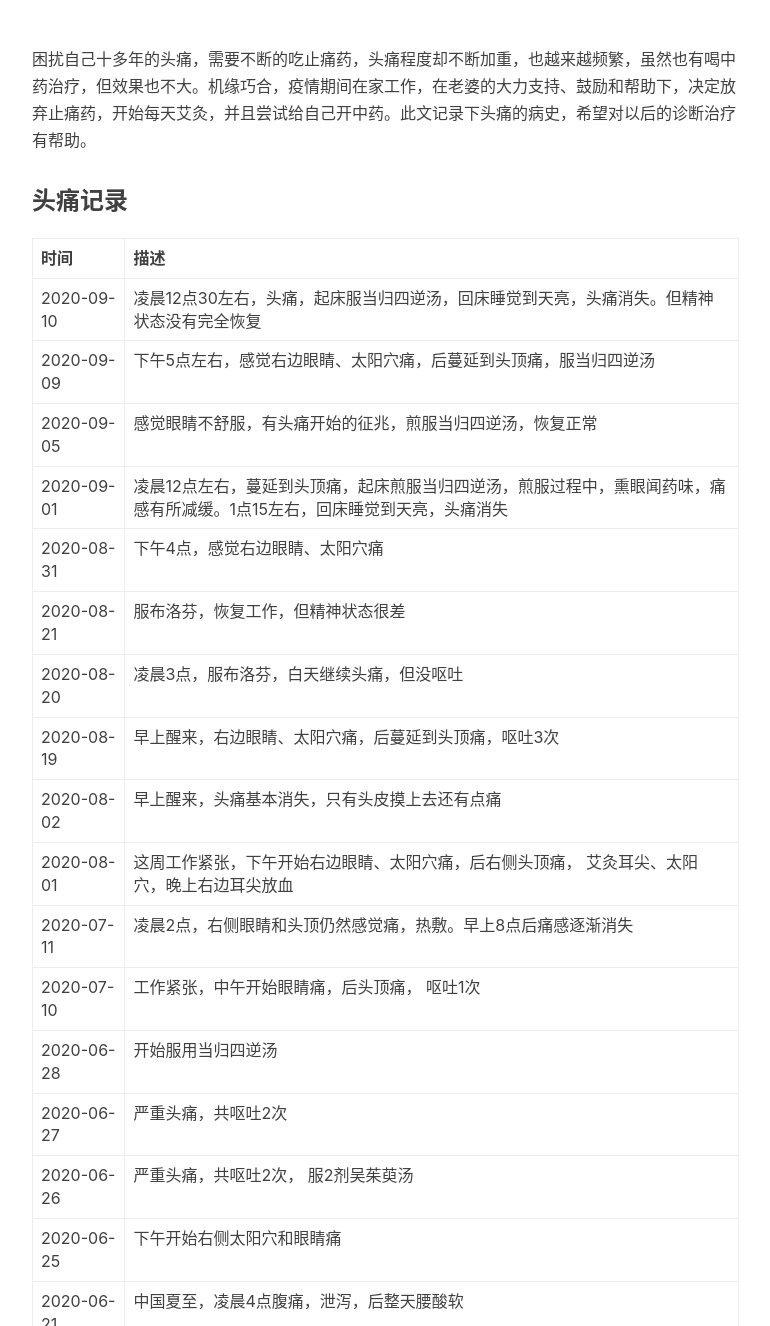
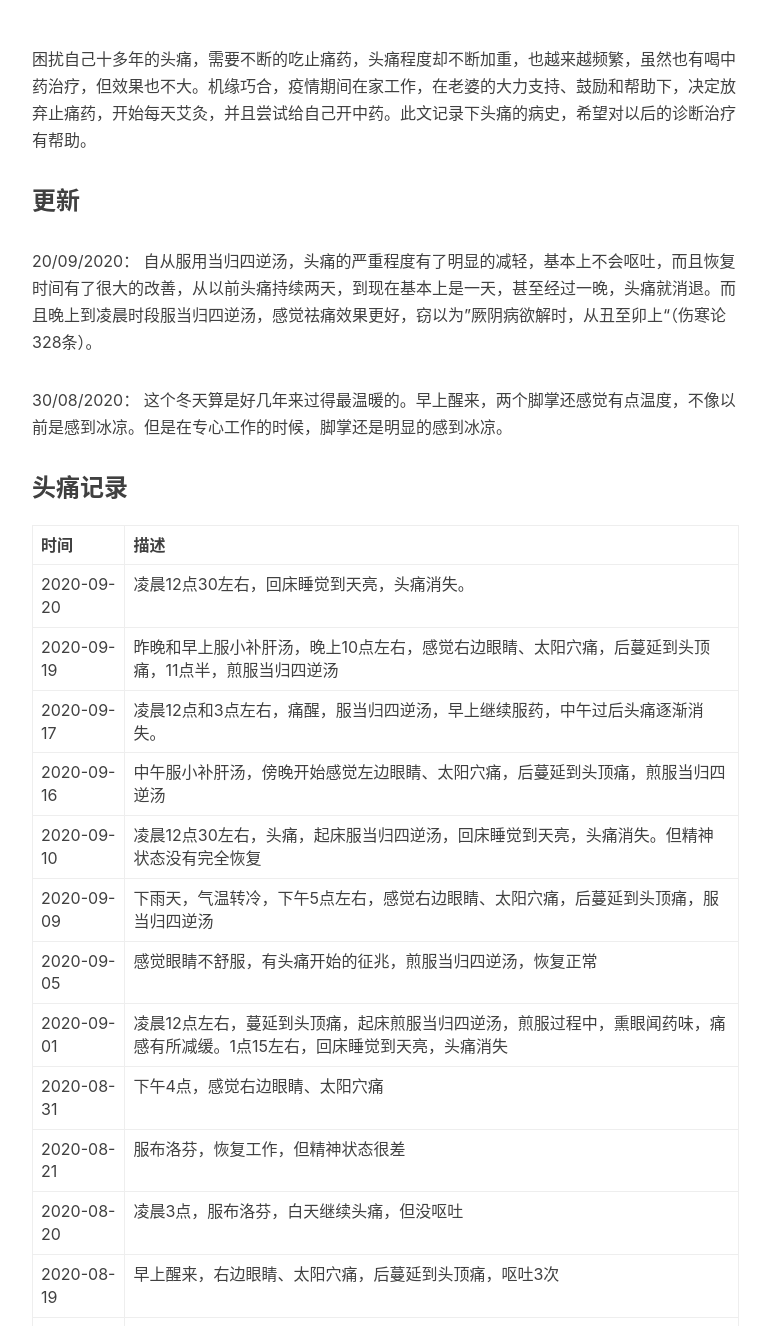
Before and after one commit to q15928/q15928.github.io, a Jekyll site: the page built from _posts/2020-04-22-headache-history.md, in a window 1280 px wide and 1400 px high, scrolled down 387 px, cut to the strip 74-1400 px from the top of the window. Shown: the whole strip, without its empty margins (233-1003 px from the left). Built offline with Jekyll 4.4.1, drawn with Linux system fonts in a browser that asks for light colours; nearby versions of some CDN libraries; comment, search, counter and statistics services are not loaded.

Commit message:
Updated headache post

```diff
--- a/_posts/2020-04-22-headache-history.md
+++ b/_posts/2020-04-22-headache-history.md
@@ -12,18 +12,27 @@ tags:
 ---
 困扰自己十多年的头痛，需要不断的吃止痛药，头痛程度却不断加重，也越来越频繁，虽然也有喝中药治疗，但效果也不大。机缘巧合，疫情期间在家工作，在老婆的大力支持、鼓励和帮助下，决定放弃止痛药，开始每天艾灸，并且尝试给自己开中药。此文记录下头痛的病史，希望对以后的诊断治疗有帮助。
 <!--more-->
+### 更新
+20/09/2020： 自从服用当归四逆汤，头痛的严重程度有了明显的减轻，基本上不会呕吐，而且恢复时间有了很大的改善，从以前头痛持续两天，到现在基本上是一天，甚至经过一晚，头痛就消退。而且晚上到凌晨时段服当归四逆汤，感觉祛痛效果更好，窃以为"厥阴病欲解时，从丑至卯上“（伤寒论328条）。
+
+30/08/2020： 这个冬天算是好几年来过得最温暖的。早上醒来，两个脚掌还感觉有点温度，不像以前是感到冰凉。但是在专心工作的时候，脚掌还是明显的感到冰凉。
 ### 头痛记录
 
 | 时间 | 描述 |
 | --- | --- |
+|2020-09-20 | 凌晨12点30左右，回床睡觉到天亮，头痛消失。 |
+|2020-09-19 | 昨晚和早上服小补肝汤，晚上10点左右，感觉右边眼睛、太阳穴痛，后蔓延到头顶痛，11点半，煎服当归四逆汤 |
+|2020-09-17 | 凌晨12点和3点左右，痛醒，服当归四逆汤，早上继续服药，中午过后头痛逐渐消失。 |
+|2020-09-16 | 中午服小补肝汤，傍晚开始感觉左边眼睛、太阳穴痛，后蔓延到头顶痛，煎服当归四逆汤 |
 |2020-09-10 | 凌晨12点30左右，头痛，起床服当归四逆汤，回床睡觉到天亮，头痛消失。但精神状态没有完全恢复 |
-|2020-09-09 | 下午5点左右，感觉右边眼睛、太阳穴痛，后蔓延到头顶痛，服当归四逆汤 |
+|2020-09-09 | 下雨天，气温转冷，下午5点左右，感觉右边眼睛、太阳穴痛，后蔓延到头顶痛，服当归四逆汤 |
 |2020-09-05 | 感觉眼睛不舒服，有头痛开始的征兆，煎服当归四逆汤，恢复正常 |
 |2020-09-01 | 凌晨12点左右，蔓延到头顶痛，起床煎服当归四逆汤，煎服过程中，熏眼闻药味，痛感有所减缓。1点15左右，回床睡觉到天亮，头痛消失 |
 |2020-08-31 | 下午4点，感觉右边眼睛、太阳穴痛 |
 |2020-08-21 | 服布洛芬，恢复工作，但精神状态很差 |
 |2020-08-20 | 凌晨3点，服布洛芬，白天继续头痛，但没呕吐 |
 |2020-08-19 | 早上醒来，右边眼睛、太阳穴痛，后蔓延到头顶痛，呕吐3次 |
+|2020-08-12 | 停服用当归四逆汤 |
 |2020-08-02 | 早上醒来，头痛基本消失，只有头皮摸上去还有点痛 |
 |2020-08-01 | 这周工作紧张，下午开始右边眼睛、太阳穴痛，后右侧头顶痛， 艾灸耳尖、太阳穴，晚上右边耳尖放血 |
 |2020-07-11 | 凌晨2点，右侧眼睛和头顶仍然感觉痛，热敷。早上8点后痛感逐渐消失 |
```
